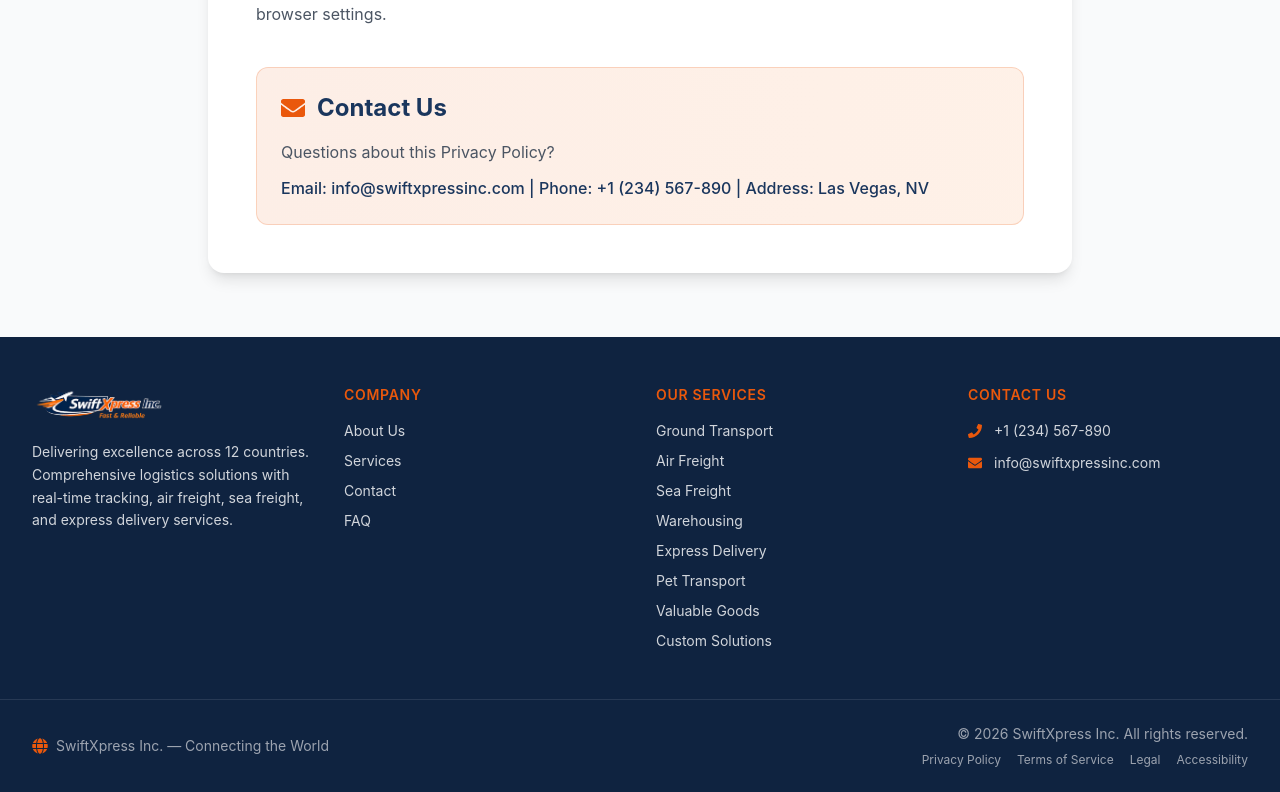
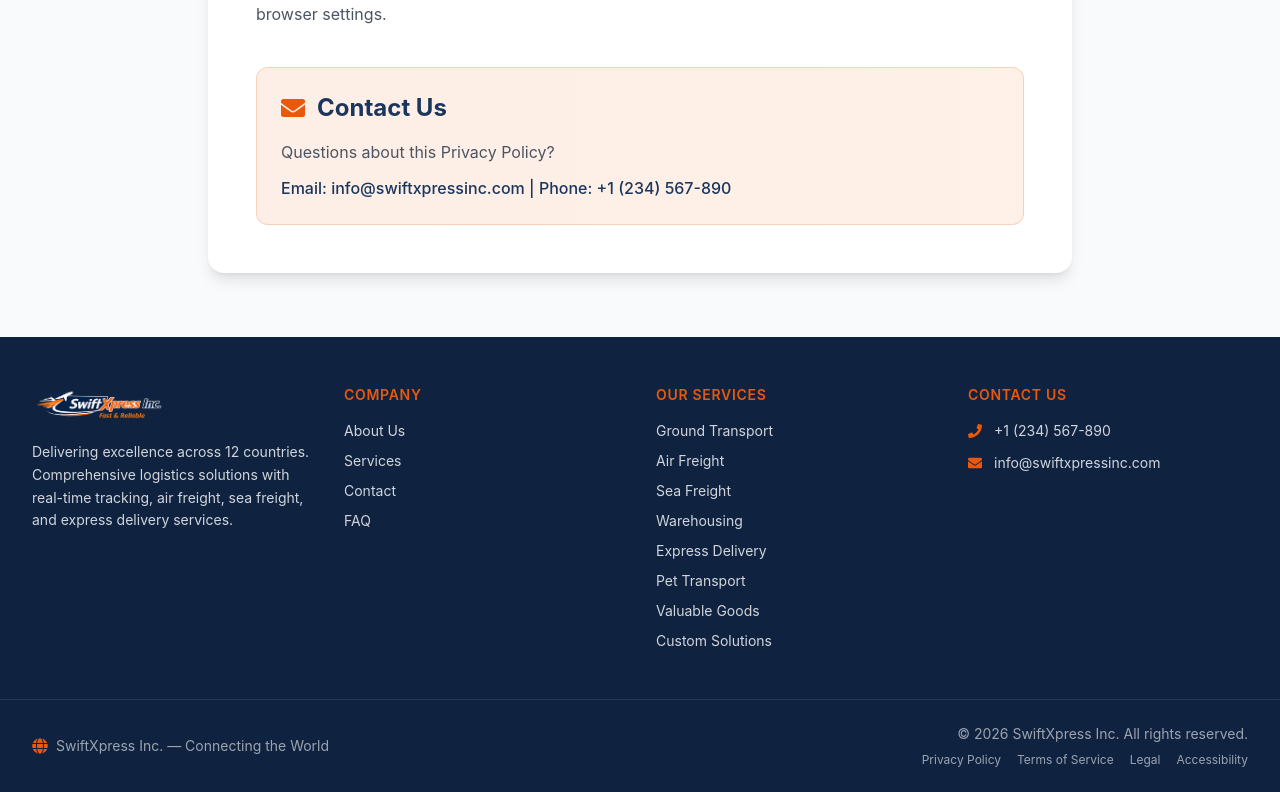
Before and after one commit to Boominati-Dayo/pulver-global-logistics, a Next.js app: page /privacy in a window 1280 px wide. Shown: the part 1265-2057 px from the top of the page. Built offline with nearby package versions, Linux system fonts and the light colour scheme; no server answers; the database is empty.

Commit message:
Remove hardcoded Las Vegas location from contact and privacy pages

```diff
--- a/src/app/contact/page.tsx
+++ b/src/app/contact/page.tsx
@@ -50,7 +50,7 @@
             </div>
             <div className="space-y-5">
               {[
-                { icon: FaMapMarkerAlt, title: 'Our Office', content: 'Las Vegas, NV\nUnited States' },
+
                 { icon: FaPhone, title: 'Phone', content: phone },
                 { icon: FaEnvelope, title: 'Email', content: email },
                 { icon: FaClock, title: 'Business Hours', content: 'Mon-Sat: 8AM - 10PM EST\nSun: Emergency only' },
--- a/src/app/privacy/page.tsx
+++ b/src/app/privacy/page.tsx
@@ -40,7 +40,7 @@
               <h2 className="text-2xl font-bold text-[#1a365d] dark:text-white">Contact Us</h2>
             </div>
             <p className="text-gray-600 dark:text-gray-400 mb-3">Questions about this Privacy Policy?</p>
-            <p className="text-[#1a365d] dark:text-white font-medium">Email: {email} | Phone: {phone} | Address: Las Vegas, NV</p>
+            <p className="text-[#1a365d] dark:text-white font-medium">Email: {email} | Phone: {phone} </p>
           </section>
         </div>
       </div>
```
